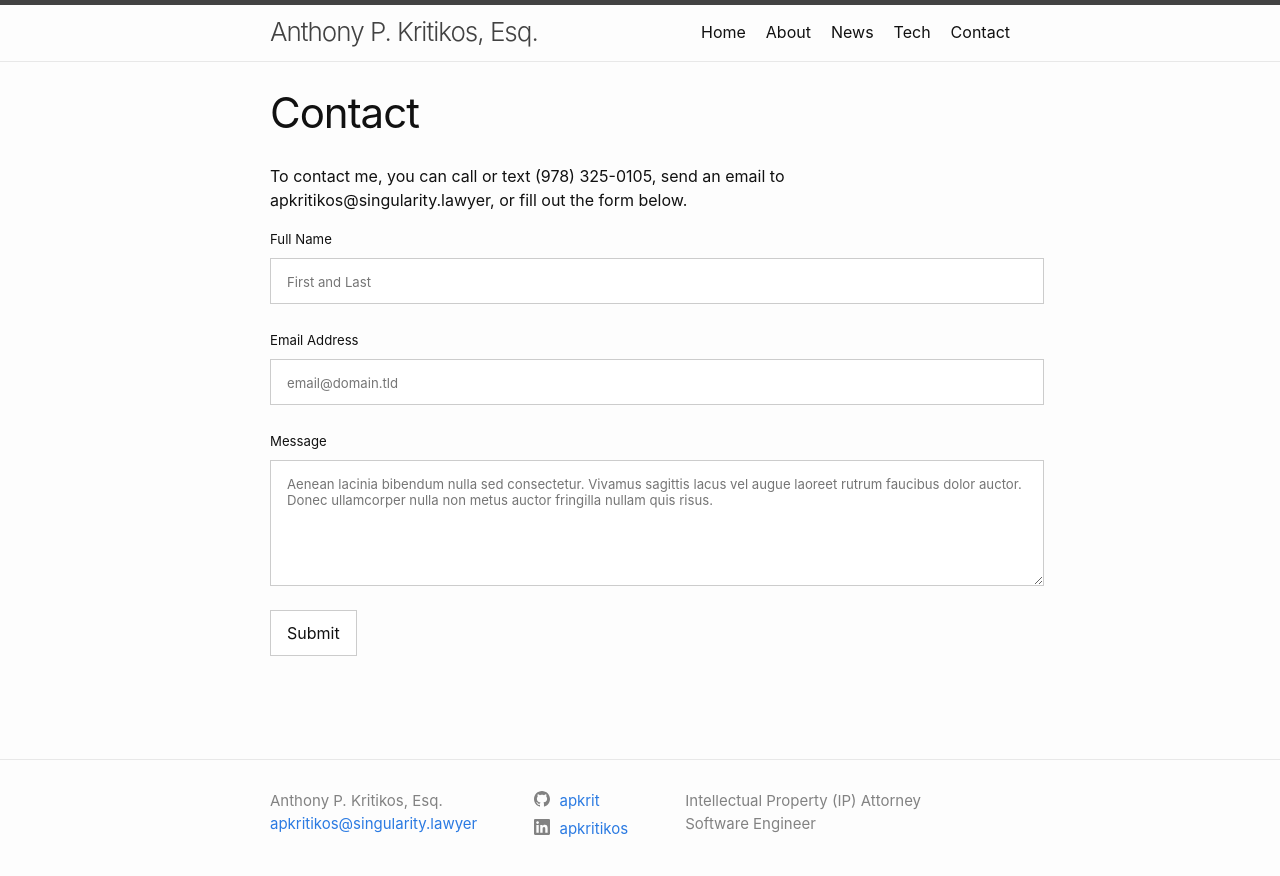
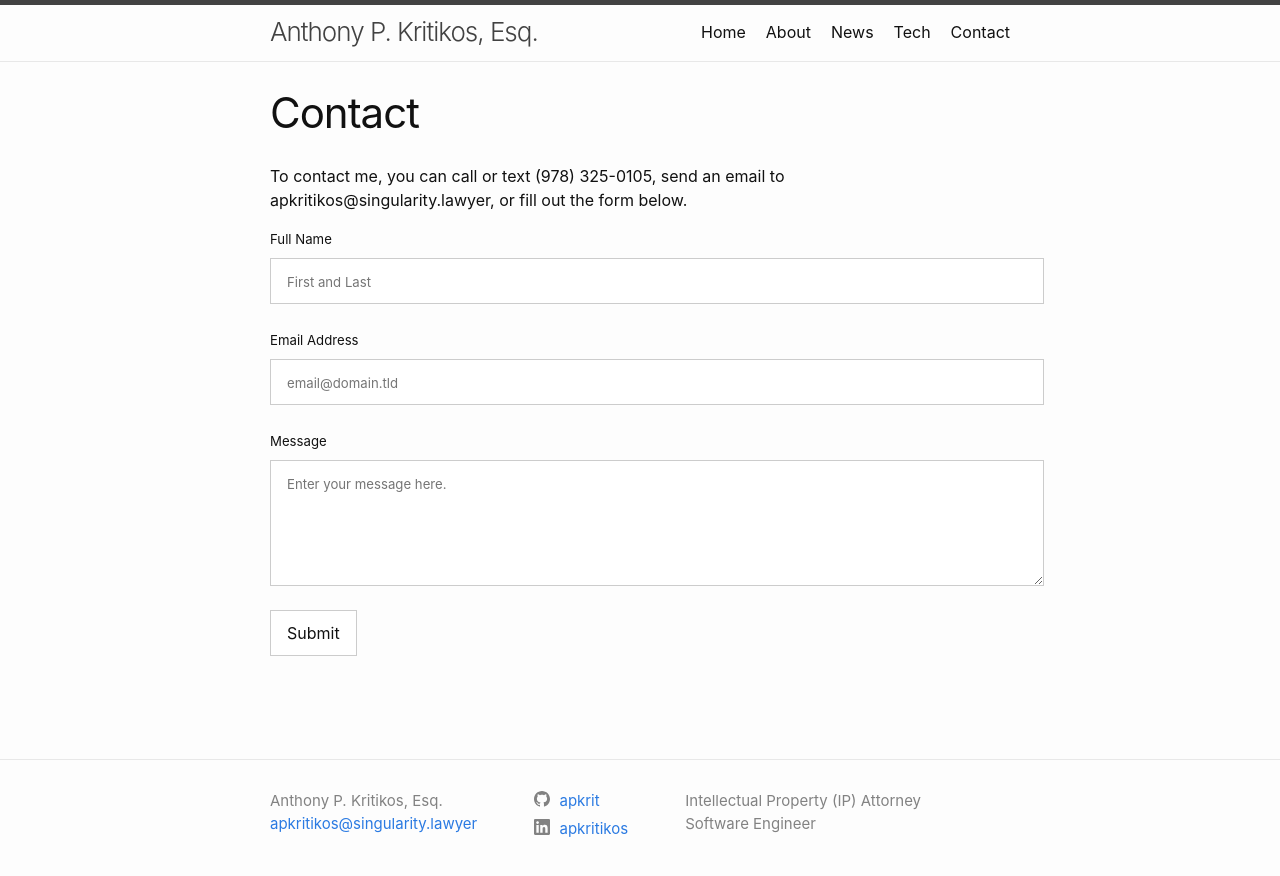
Before and after one commit to apkrit/apkrit.github.io, a Jekyll site: the page built from contact.md, in a window 1280 px wide. Shown: the top 876 px of the page. Built offline with Jekyll 4.4.1, drawn with Linux system fonts in a browser that asks for light colours.

Commit message:
Editing contact form

```diff
--- a/_includes/contactform.html
+++ b/_includes/contactform.html
@@ -5,7 +5,7 @@
       <label for="email-address">Email Address</label>
       <input type="email" name="_replyto" id="email-address" placeholder="email@domain.tld" required="">
       <label for="message">Message</label>
-      <textarea rows="5" name="message" id="message" placeholder="Aenean lacinia bibendum nulla sed consectetur. Vivamus sagittis lacus vel augue laoreet rutrum faucibus dolor auctor. Donec ullamcorper nulla non metus auctor fringilla nullam quis risus." required=""></textarea>
+      <textarea rows="5" name="message" id="message" placeholder="Enter your message here." required=""></textarea>
       <input type="hidden" name="_subject" id="email-subject" value="Contact Form Submission">
     </fieldset>
     <input type="submit" value="Submit">
```
